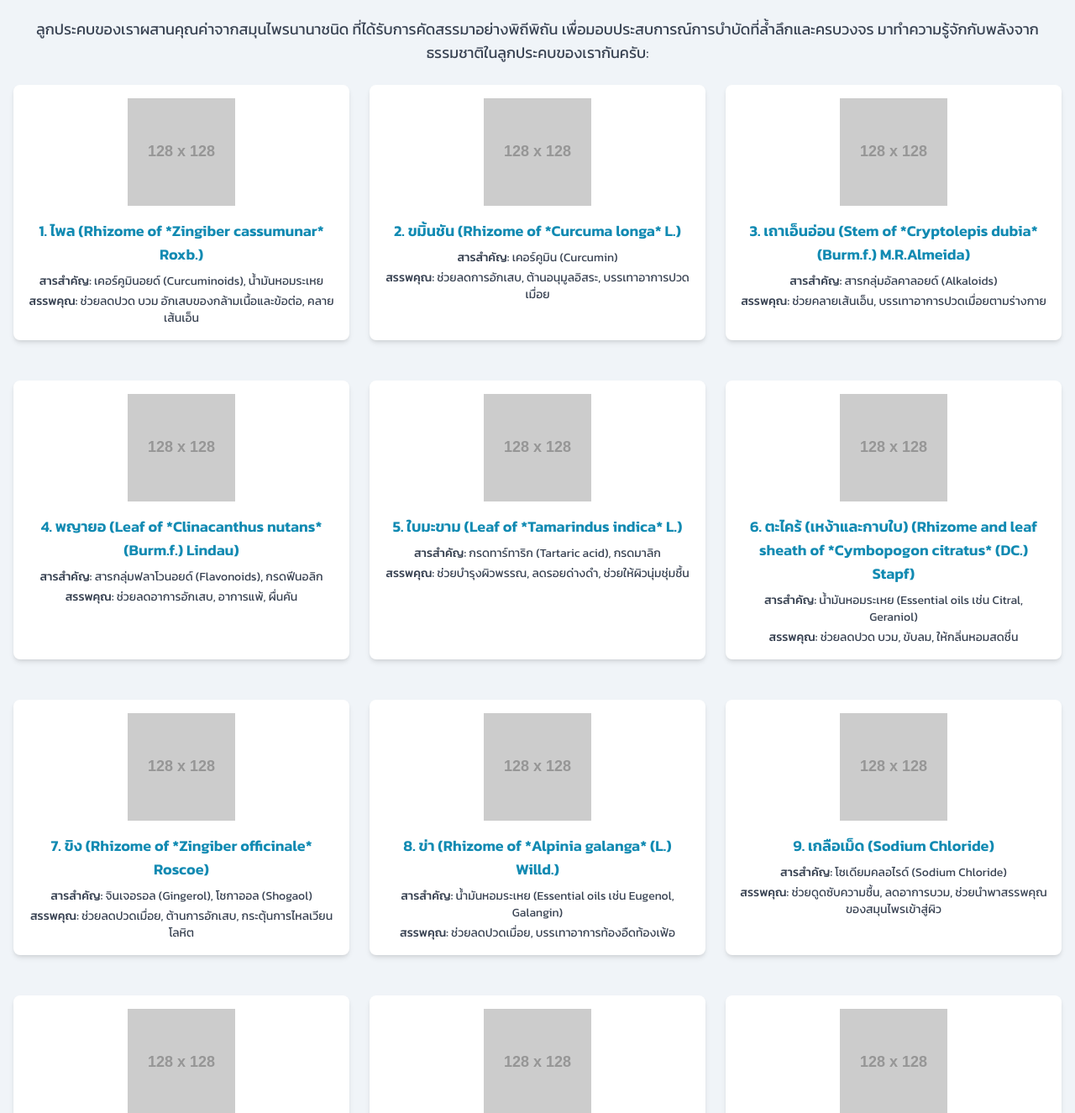
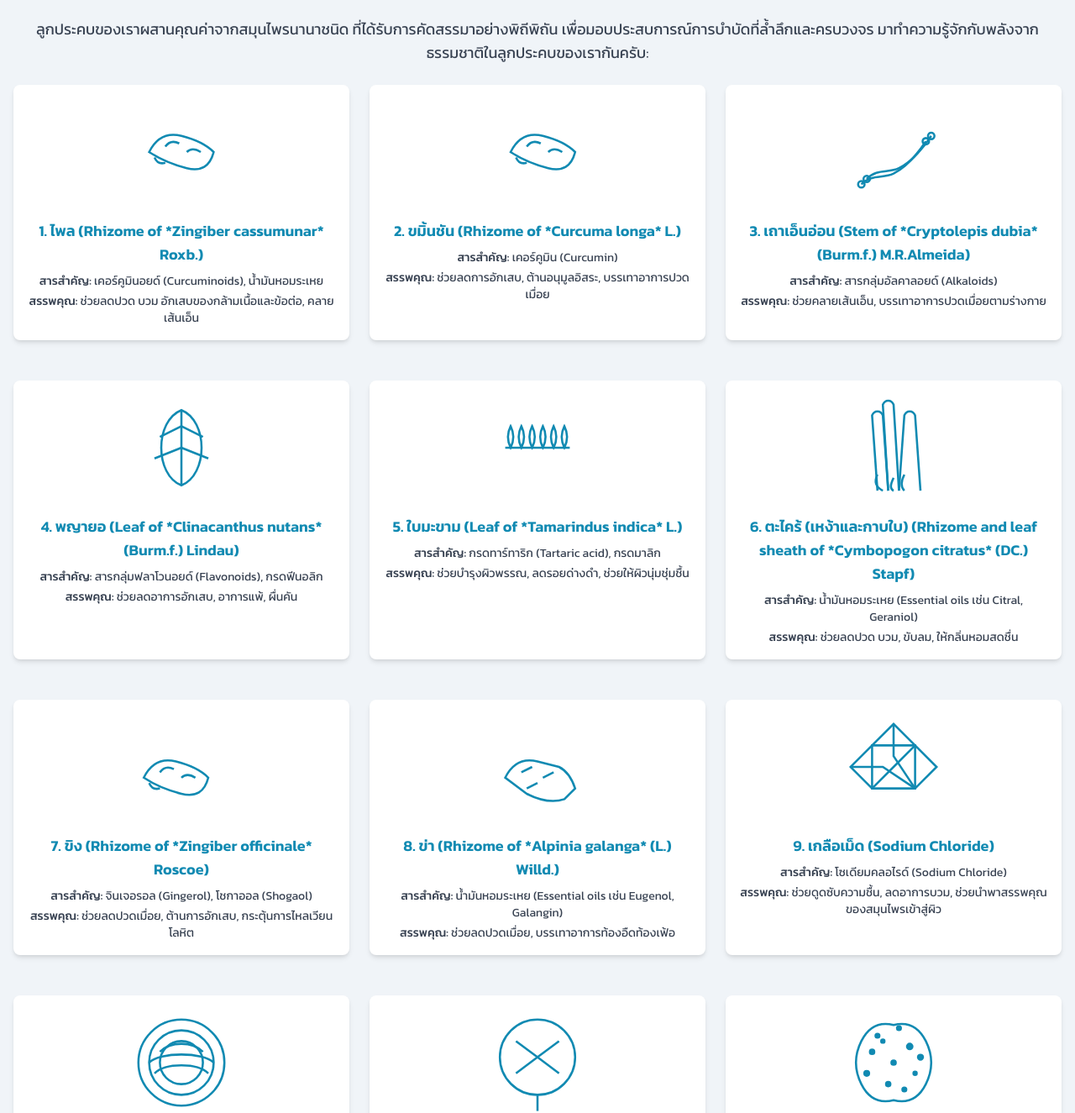
Before and after one commit to jakra-phong27/st-puad-infographic, a plain HTML site: page ingredients.html in a window 1280 px wide. Shown: the part 326-1651 px from the top of the page at 84% size. Drawn offline with nearby package versions, Linux system fonts and the light colour scheme; placeholder pictures from the web are drawn by us.

Commit message:
Add files via upload
Update file

```diff
--- a/ingredients.html
+++ b/ingredients.html
@@ -27,6 +27,16 @@
             padding: 1.5rem; /* p-6 */
             margin-bottom: 1.5rem; /* mb-6 */
             box-shadow: 0 4px 6px -1px rgba(0, 0, 0, 0.1), 0 2px 4px -1px rgba(0, 0, 0, 0.06);
+        }
+        /* SVG specific styling */
+        .herb-svg {
+            width: 128px;
+            height: 128px;
+            margin-bottom: 1rem;
+            stroke: #118AB2; /* Vibrant Blue for line art */
+            stroke-width: 2;
+            fill: none; /* No fill for line art */
+            object-fit: contain;
         }
     </style>
 </head>
@@ -65,92 +75,185 @@
 
             <div class="grid grid-cols-1 md:grid-cols-2 lg:grid-cols-3 gap-6">
                 <div class="card p-4 flex flex-col items-center text-center">
-                    <img src="https://placehold.co/128x128/EBF4FF/118AB2?text=ไพล" alt="ภาพวาดลายเส้นเหง้าไพล" class="w-32 h-32 object-contain mb-4">
+                    <svg class="herb-svg" viewBox="0 0 100 100" aria-labelledby="title-phlai">
+                        <title id="title-phlai">ภาพลายเส้นเหง้าไพล</title>
+                        <path d="M 20 50 Q 30 30, 50 35 T 80 50 Q 75 70, 55 65 Q 35 60, 20 50 Z" />
+                        <path d="M 35 45 Q 40 38, 48 42" />
+                        <path d="M 55 50 Q 60 45, 68 50" />
+                        <path d="M 25 55 Q 28 62, 35 60" />
+                    </svg>
                     <h3 class="font-semibold text-lg text-[#118AB2] mb-2">1. ไพล (Rhizome of *Zingiber cassumunar* Roxb.)</h3>
                     <p class="text-sm text-gray-700 mb-1"><span class="font-medium">สารสำคัญ:</span> เคอร์คูมินอยด์ (Curcuminoids), น้ำมันหอมระเหย</p>
                     <p class="text-sm text-gray-700"><span class="font-medium">สรรพคุณ:</span> ช่วยลดปวด บวม อักเสบของกล้ามเนื้อและข้อต่อ, คลายเส้นเอ็น</p>
                 </div>
 
                 <div class="card p-4 flex flex-col items-center text-center">
-                    <img src="https://placehold.co/128x128/EBF4FF/118AB2?text=ขมิ้นชัน" alt="ภาพวาดลายเส้นเหง้าขมิ้นชัน" class="w-32 h-32 object-contain mb-4">
+                    <svg class="herb-svg" viewBox="0 0 100 100" aria-labelledby="title-khaminchan">
+                        <title id="title-khaminchan">ภาพลายเส้นเหง้าขมิ้นชัน</title>
+                        <path d="M 25 50 Q 35 30, 55 35 T 85 50 Q 80 70, 60 65 Q 40 60, 25 50 Z" />
+                        <path d="M 40 45 Q 45 38, 53 42" />
+                        <path d="M 60 50 Q 65 45, 73 50" />
+                        <path d="M 30 55 Q 33 62, 40 60" />
+                    </svg>
                     <h3 class="font-semibold text-lg text-[#118AB2] mb-2">2. ขมิ้นชัน (Rhizome of *Curcuma longa* L.)</h3>
                     <p class="text-sm text-gray-700 mb-1"><span class="font-medium">สารสำคัญ:</span> เคอร์คูมิน (Curcumin)</p>
                     <p class="text-sm text-gray-700"><span class="font-medium">สรรพคุณ:</span> ช่วยลดการอักเสบ, ต้านอนุมูลอิสระ, บรรเทาอาการปวดเมื่อย</p>
                 </div>
 
                 <div class="card p-4 flex flex-col items-center text-center">
-                    <img src="https://placehold.co/128x128/EBF4FF/118AB2?text=เถาเอ็นอ่อน" alt="ภาพวาดลายเส้นเถาเอ็นอ่อน" class="w-32 h-32 object-contain mb-4">
+                    <svg class="herb-svg" viewBox="0 0 100 100" aria-labelledby="title-thaoenon">
+                        <title id="title-thaoenon">ภาพลายเส้นเถาเอ็นอ่อน</title>
+                        <path d="M 20 80 C 30 70, 40 75, 50 70 C 60 65, 70 55, 80 40" />
+                        <path d="M 25 75 C 35 65, 45 70, 55 65 C 65 60, 75 50, 85 35" />
+                        <circle cx="20" cy="80" r="3" />
+                        <circle cx="80" cy="40" r="3" />
+                        <circle cx="25" cy="75" r="3" />
+                        <circle cx="85" cy="35" r="3" />
+                    </svg>
                     <h3 class="font-semibold text-lg text-[#118AB2] mb-2">3. เถาเอ็นอ่อน (Stem of *Cryptolepis dubia* (Burm.f.) M.R.Almeida)</h3>
                     <p class="text-sm text-gray-700 mb-1"><span class="font-medium">สารสำคัญ:</span> สารกลุ่มอัลคาลอยด์ (Alkaloids)</p>
                     <p class="text-sm text-gray-700"><span class="font-medium">สรรพคุณ:</span> ช่วยคลายเส้นเอ็น, บรรเทาอาการปวดเมื่อยตามร่างกาย</p>
                 </div>
 
                 <div class="card p-4 flex flex-col items-center text-center">
-                    <img src="https://placehold.co/128x128/EBF4FF/118AB2?text=พญายอ" alt="ภาพวาดลายเส้นใบพญายอ" class="w-32 h-32 object-contain mb-4">
+                    <svg class="herb-svg" viewBox="0 0 100 100" aria-labelledby="title-phayayor">
+                        <title id="title-phayayor">ภาพลายเส้นใบพญายอ</title>
+                        <path d="M 50 15 C 25 25, 25 75, 50 85 C 75 75, 75 25, 50 15 Z" />
+                        <path d="M 50 15 L 50 85" />
+                        <path d="M 50 30 L 70 40" />
+                        <path d="M 50 30 L 30 40" />
+                        <path d="M 50 50 L 75 60" />
+                        <path d="M 50 50 L 25 60" />
+                    </svg>
                     <h3 class="font-semibold text-lg text-[#118AB2] mb-2">4. พญายอ (Leaf of *Clinacanthus nutans* (Burm.f.) Lindau)</h3>
                     <p class="text-sm text-gray-700 mb-1"><span class="font-medium">สารสำคัญ:</span> สารกลุ่มฟลาโวนอยด์ (Flavonoids), กรดฟีนอลิก</p>
                     <p class="text-sm text-gray-700"><span class="font-medium">สรรพคุณ:</span> ช่วยลดอาการอักเสบ, อาการแพ้, ผื่นคัน</p>
                 </div>
 
                 <div class="card p-4 flex flex-col items-center text-center">
-                    <img src="https://placehold.co/128x128/EBF4FF/118AB2?text=ใบมะขาม" alt="ภาพวาดลายเส้นใบมะขาม" class="w-32 h-32 object-contain mb-4">
+                    <svg class="herb-svg" viewBox="0 0 100 100" aria-labelledby="title-baimakham">
+                        <title id="title-baimakham">ภาพลายเส้นใบมะขาม</title>
+                        <path d="M 20 50 L 80 50" />
+                        <path d="M 25 50 Q 20 40, 25 30 Q 30 40, 25 50 Z" />
+                        <path d="M 35 50 Q 30 40, 35 30 Q 40 40, 35 50 Z" />
+                        <path d="M 45 50 Q 40 40, 45 30 Q 50 40, 45 50 Z" />
+                        <path d="M 55 50 Q 50 40, 55 30 Q 60 40, 55 50 Z" />
+                        <path d="M 65 50 Q 60 40, 65 30 Q 70 40, 65 50 Z" />
+                        <path d="M 75 50 Q 70 40, 75 30 Q 80 40, 75 50 Z" />
+                    </svg>
                     <h3 class="font-semibold text-lg text-[#118AB2] mb-2">5. ใบมะขาม (Leaf of *Tamarindus indica* L.)</h3>
                     <p class="text-sm text-gray-700 mb-1"><span class="font-medium">สารสำคัญ:</span> กรดทาร์ทาริก (Tartaric acid), กรดมาลิก</p>
                     <p class="text-sm text-gray-700"><span class="font-medium">สรรพคุณ:</span> ช่วยบำรุงผิวพรรณ, ลดรอยด่างดำ, ช่วยให้ผิวนุ่มชุ่มชื้น</p>
                 </div>
 
                 <div class="card p-4 flex flex-col items-center text-center">
-                    <img src="https://placehold.co/128x128/EBF4FF/118AB2?text=ตะไคร้" alt="ภาพวาดลายเส้นตะไคร้" class="w-32 h-32 object-contain mb-4">
+                    <svg class="herb-svg" viewBox="0 0 100 100" aria-labelledby="title-takhrai">
+                        <title id="title-takhrai">ภาพลายเส้นตะไคร้</title>
+                        <path d="M 45 90 L 40 10 C 42 5, 48 5, 50 10 L 55 90" />
+                        <path d="M 35 90 L 30 20 C 32 15, 38 15, 40 20 L 45 90" />
+                        <path d="M 55 90 L 60 20 C 62 15, 68 15, 70 20 L 75 90" />
+                        <path d="M 40 90 Q 30 85, 35 75" />
+                        <path d="M 50 90 Q 45 88, 50 78" />
+                        <path d="M 60 90 Q 55 85, 60 75" />
+                    </svg>
                     <h3 class="font-semibold text-lg text-[#118AB2] mb-2">6. ตะไคร้ (เหง้าและกาบใบ) (Rhizome and leaf sheath of *Cymbopogon citratus* (DC.) Stapf)</h3>
                     <p class="text-sm text-gray-700 mb-1"><span class="font-medium">สารสำคัญ:</span> น้ำมันหอมระเหย (Essential oils เช่น Citral, Geraniol)</p>
                     <p class="text-sm text-gray-700"><span class="font-medium">สรรพคุณ:</span> ช่วยลดปวด บวม, ขับลม, ให้กลิ่นหอมสดชื่น</p>
                 </div>
 
                 <div class="card p-4 flex flex-col items-center text-center">
-                    <img src="https://placehold.co/128x128/EBF4FF/118AB2?text=ขิง" alt="ภาพวาดลายเส้นเหง้าขิง" class="w-32 h-32 object-contain mb-4">
+                    <svg class="herb-svg" viewBox="0 0 100 100" aria-labelledby="title-khing">
+                        <title id="title-khing">ภาพลายเส้นเหง้าขิง</title>
+                        <path d="M 15 60 Q 25 40, 45 45 T 75 60 Q 70 80, 50 75 Q 30 70, 15 60 Z" />
+                        <path d="M 30 55 Q 35 48, 43 52" />
+                        <path d="M 50 60 Q 55 55, 63 60" />
+                        <path d="M 20 65 Q 23 72, 30 70" />
+                    </svg>
                     <h3 class="font-semibold text-lg text-[#118AB2] mb-2">7. ขิง (Rhizome of *Zingiber officinale* Roscoe)</h3>
                     <p class="text-sm text-gray-700 mb-1"><span class="font-medium">สารสำคัญ:</span> จินเจอรอล (Gingerol), โชกาออล (Shogaol)</p>
                     <p class="text-sm text-gray-700"><span class="font-medium">สรรพคุณ:</span> ช่วยลดปวดเมื่อย, ต้านการอักเสบ, กระตุ้นการไหลเวียนโลหิต</p>
                 </div>
 
                 <div class="card p-4 flex flex-col items-center text-center">
-                    <img src="https://placehold.co/128x128/EBF4FF/118AB2?text=ข่า" alt="ภาพวาดลายเส้นเหง้าข่า" class="w-32 h-32 object-contain mb-4">
+                    <svg class="herb-svg" viewBox="0 0 100 100" aria-labelledby="title-kha">
+                        <title id="title-kha">ภาพลายเส้นเหง้าข่า</title>
+                        <path d="M 20 60 Q 30 40, 50 45 L 70 50 Q 80 55, 85 70 L 75 80 Q 60 85, 40 75 L 20 60 Z" />
+                        <path d="M 35 55 L 45 50" />
+                        <path d="M 55 60 L 65 55" />
+                        <path d="M 40 70 L 50 65" />
+                    </svg>
                     <h3 class="font-semibold text-lg text-[#118AB2] mb-2">8. ข่า (Rhizome of *Alpinia galanga* (L.) Willd.)</h3>
                     <p class="text-sm text-gray-700 mb-1"><span class="font-medium">สารสำคัญ:</span> น้ำมันหอมระเหย (Essential oils เช่น Eugenol, Galangin)</p>
                     <p class="text-sm text-gray-700"><span class="font-medium">สรรพคุณ:</span> ช่วยลดปวดเมื่อย, บรรเทาอาการท้องอืดท้องเฟ้อ</p>
                 </div>
 
                 <div class="card p-4 flex flex-col items-center text-center">
-                    <img src="https://placehold.co/128x128/EBF4FF/118AB2?text=เกลือเม็ด" alt="ภาพวาดลายเส้นเกลือเม็ด" class="w-32 h-32 object-contain mb-4">
+                    <svg class="herb-svg" viewBox="0 0 100 100" aria-labelledby="title-kluea">
+                        <title id="title-kluea">ภาพลายเส้นเกลือเม็ด</title>
+                        <path d="M 30 30 L 70 30 L 70 70 L 30 70 L 30 30 Z" />
+                        <path d="M 30 30 L 50 10 L 70 30" />
+                        <path d="M 70 30 L 90 50 L 70 70" />
+                        <path d="M 30 70 L 10 50 L 30 30" />
+                        <path d="M 50 10 L 50 40 L 70 70" />
+                        <path d="M 10 50 L 40 50 L 70 70" />
+                        <path d="M 30 70 L 50 50 L 70 30" />
+                    </svg>
                     <h3 class="font-semibold text-lg text-[#118AB2] mb-2">9. เกลือเม็ด (Sodium Chloride)</h3>
                     <p class="text-sm text-gray-700 mb-1"><span class="font-medium">สารสำคัญ:</span> โซเดียมคลอไรด์ (Sodium Chloride)</p>
                     <p class="text-sm text-gray-700"><span class="font-medium">สรรพคุณ:</span> ช่วยดูดซับความชื้น, ลดอาการบวม, ช่วยนำพาสรรพคุณของสมุนไพรเข้าสู่ผิว</p>
                 </div>
 
                 <div class="card p-4 flex flex-col items-center text-center">
-                    <img src="https://placehold.co/128x128/EBF4FF/118AB2?text=กระแจะ" alt="ภาพวาดลายเส้นเนื้อไม้กระแจะ" class="w-32 h-32 object-contain mb-4">
+                    <svg class="herb-svg" viewBox="0 0 100 100" aria-labelledby="title-krachae">
+                        <title id="title-krachae">ภาพลายเส้นเนื้อไม้กระแจะ</title>
+                        <circle cx="50" cy="50" r="40" />
+                        <circle cx="50" cy="50" r="30" />
+                        <circle cx="50" cy="50" r="20" />
+                        <path d="M 20 50 C 30 40, 70 40, 80 50" />
+                        <path d="M 25 60 C 35 50, 65 50, 75 60" />
+                        <path d="M 30 40 C 40 30, 60 30, 70 40" />
+                    </svg>
                     <h3 class="font-semibold text-lg text-[#118AB2] mb-2">10. กระแจะ (Heartwood of *Harrisonia perforata* (Blanco) Merr.)</h3>
                     <p class="text-sm text-gray-700 mb-1"><span class="font-medium">สารสำคัญ:</span> สารกลุ่มคูมาริน (Coumarins)</p>
                     <p class="text-sm text-gray-700"><span class="font-medium">สรรพคุณ:</span> ช่วยบำรุงผิวพรรณ, ให้ผิวสดใส</p>
                 </div>
 
                 <div class="card p-4 flex flex-col items-center text-center">
-                    <img src="https://placehold.co/128x128/EBF4FF/118AB2?text=ใบบัวบก" alt="ภาพวาดลายเส้นใบบัวบก" class="w-32 h-32 object-contain mb-4">
+                    <svg class="herb-svg" viewBox="0 0 100 100" aria-labelledby="title-baibuabok">
+                        <title id="title-baibuabok">ภาพลายเส้นใบบัวบก</title>
+                        <circle cx="50" cy="45" r="35" />
+                        <path d="M 50 80 L 50 95" />
+                        <path d="M 50 45 L 30 30 M 50 45 L 70 30 M 50 45 L 30 60 M 50 45 L 70 60" />
+                    </svg>
                     <h3 class="font-semibold text-lg text-[#118AB2] mb-2">11. ใบบัวบก (Whole plant of *Centella asiatica* (L.) Urb.)</h3>
                     <p class="text-sm text-gray-700 mb-1"><span class="font-medium">สารสำคัญ:</span> เอเซียติโคไซด์ (Asiaticoside), มาเดคาสโซไซด์</p>
                     <p class="text-sm text-gray-700"><span class="font-medium">สรรพคุณ:</span> ช่วยลดการอักเสบ, สมานแผล, บำรุงผิว</p>
                 </div>
 
                 <div class="card p-4 flex flex-col items-center text-center">
-                    <img src="https://placehold.co/128x128/EBF4FF/118AB2?text=ผิวมะกรูด" alt="ภาพวาดลายเส้นผิวมะกรูด" class="w-32 h-32 object-contain mb-4">
+                    <svg class="herb-svg" viewBox="0 0 100 100" aria-labelledby="title-phimakhroot">
+                        <title id="title-phimakhroot">ภาพลายเส้นผิวมะกรูด</title>
+                        <path d="M 50 15 Q 30 10, 20 30 Q 10 50, 20 70 Q 30 90, 50 85 Q 70 90, 80 70 Q 90 50, 80 30 Q 70 10, 50 15 Z" />
+                        <circle cx="30" cy="40" r="2" fill="#118AB2" />
+                        <circle cx="65" cy="35" r="2.5" fill="#118AB2" />
+                        <circle cx="45" cy="70" r="2" fill="#118AB2" />
+                        <circle cx="70" cy="60" r="1.5" fill="#118AB2" />
+                        <circle cx="35" cy="25" r="1.8" fill="#118AB2" />
+                        <circle cx="55" cy="18" r="1.8" fill="#118AB2" />
+                        <circle cx="25" cy="60" r="2.2" fill="#118AB2" />
+                        <circle cx="75" cy="45" r="2.3" fill="#118AB2" />
+                        <circle cx="50" cy="50" r="2" fill="#118AB2" />
+                        <circle cx="40" cy="30" r="1.5" fill="#118AB2" />
+                        <circle cx="60" cy="75" r="1.8" fill="#118AB2" />
+                    </svg>
                     <h3 class="font-semibold text-lg text-[#118AB2] mb-2">12. ผิวมะกรูด (Peel of *Citrus hystrix* DC.)</h3>
-                    <p class="text-sm text-gray-700 mb-1"><span class="font-medium">สารสำคัญ:</span> น้ำมันหอมระเหย (Essential oils เช่น Citronellal, Limonene)</p>
+                    <p class="text-sm text-gray-700 mb-1"><span class="font-medium">สารสำคัญ:</span> น้ำมันหอมระเหย (Essential oils เช่น Citral, Limonene)</p>
                     <p class="text-sm text-gray-700"><span class="font-medium">สรรพคุณ:</span> ให้กลิ่นหอมสดชื่น, ช่วยคลายเครียด</p>
                 </div>
 
                 <div class="card p-4 col-span-1 md:col-span-2 lg:col-span-3 text-center bg-yellow-50 border-l-4 border-yellow-400">
                     <p class="text-sm text-gray-700">
-                        **หมายเหตุ:** รายการสมุนไพร สามารถปรับสูตร และเติมกลิ่นที่ต้องการได้
+                        **หมายเหตุ:** รายการสมุนไพร สามารถปรับเปลี่ยนไป และเติมกลิ่นหอมที่ต้องการได้
                     </p>
                 </div>
             </div>
```
